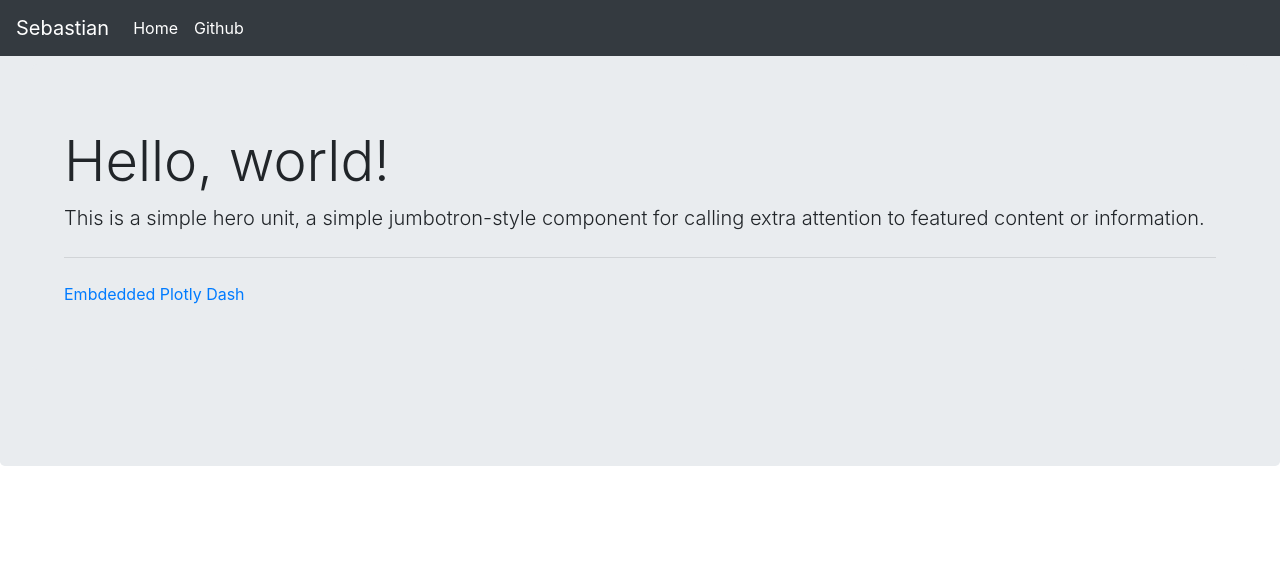
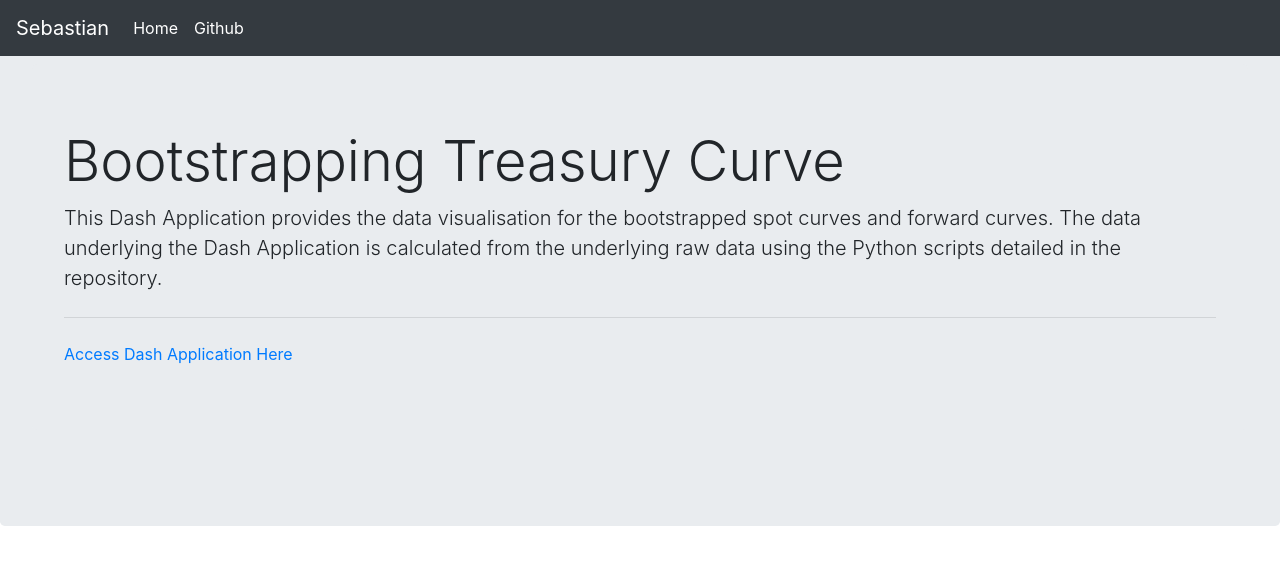
Before and after one commit to angrunhao/bootstrapping-treasury-zero-curve, a Flask app: page / in a window 1280 px wide. Shown: the top 565 px of the page. Run offline with Flask 3, Linux system fonts and the light colour scheme; some libraries are stand-ins or nearby versions.

Commit message:
Update HTML
Update the index HTML. Replace default text on jumbotron

```diff
--- a/bootstrapping_treasury_zero_curve/templates/index.html
+++ b/bootstrapping_treasury_zero_curve/templates/index.html
@@ -4,12 +4,14 @@
 <div class="jumbotron">
 
     <div class="jumbotron">
-        <h1 class="display-4">Hello, world!</h1>
-        <p class="lead">This is a simple hero unit, a simple jumbotron-style component for calling extra attention to
-            featured content or information.</p>
+        <h1 class="display-4">Bootstrapping Treasury Curve</h1>
+        <p class="lead">
+            This Dash Application provides the data visualisation for the bootstrapped spot curves and forward curves.
+            The data underlying the Dash Application is calculated from the underlying raw data using the Python scripts detailed in the repository.
+        </p>
         <hr class="my-4">
         <a href="/dashapp/" class="dash-link">
-            <span>Embdedded Plotly Dash</span>
+            <span>Access Dash Application Here</span>
             <i class="fas fa-arrow-right"></i>
         </a>
     </div>
```
